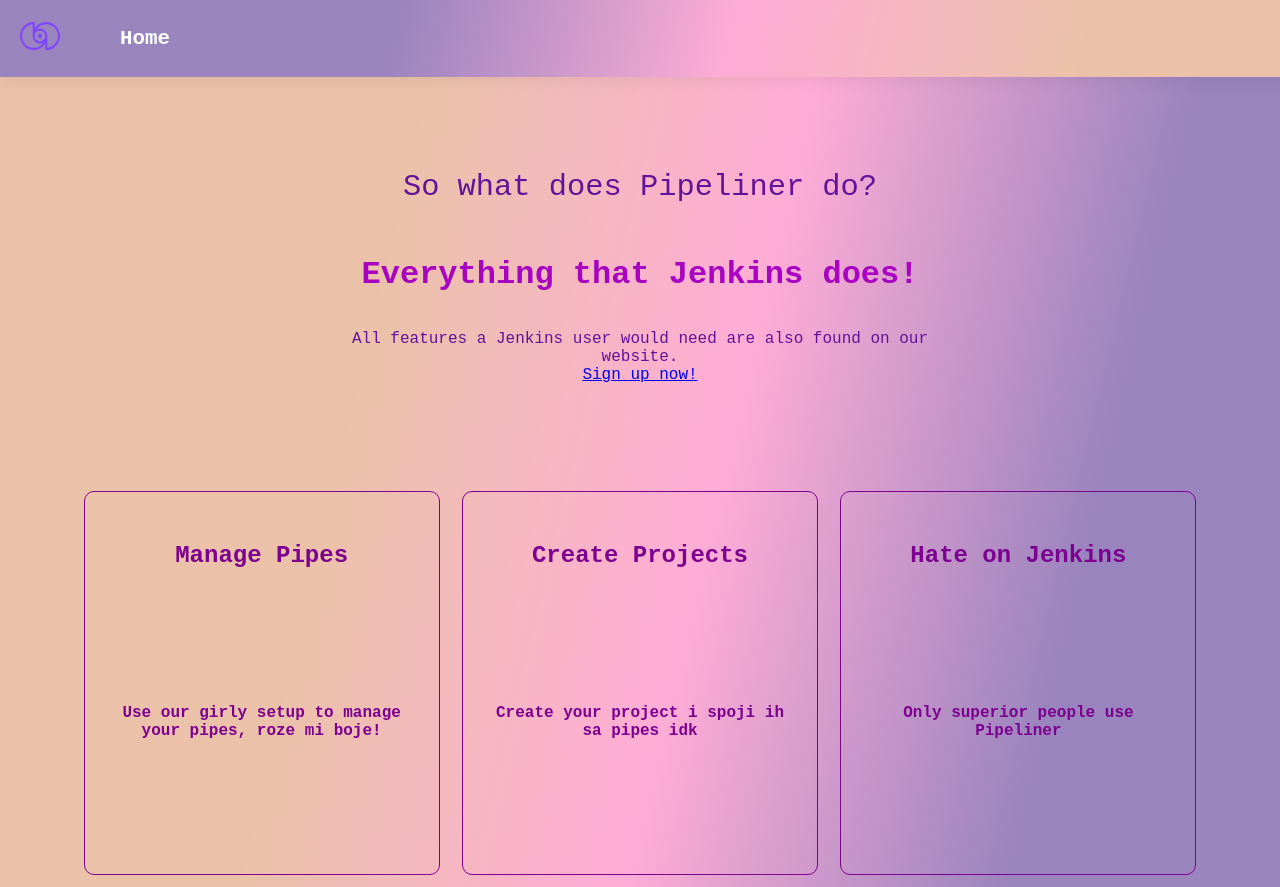
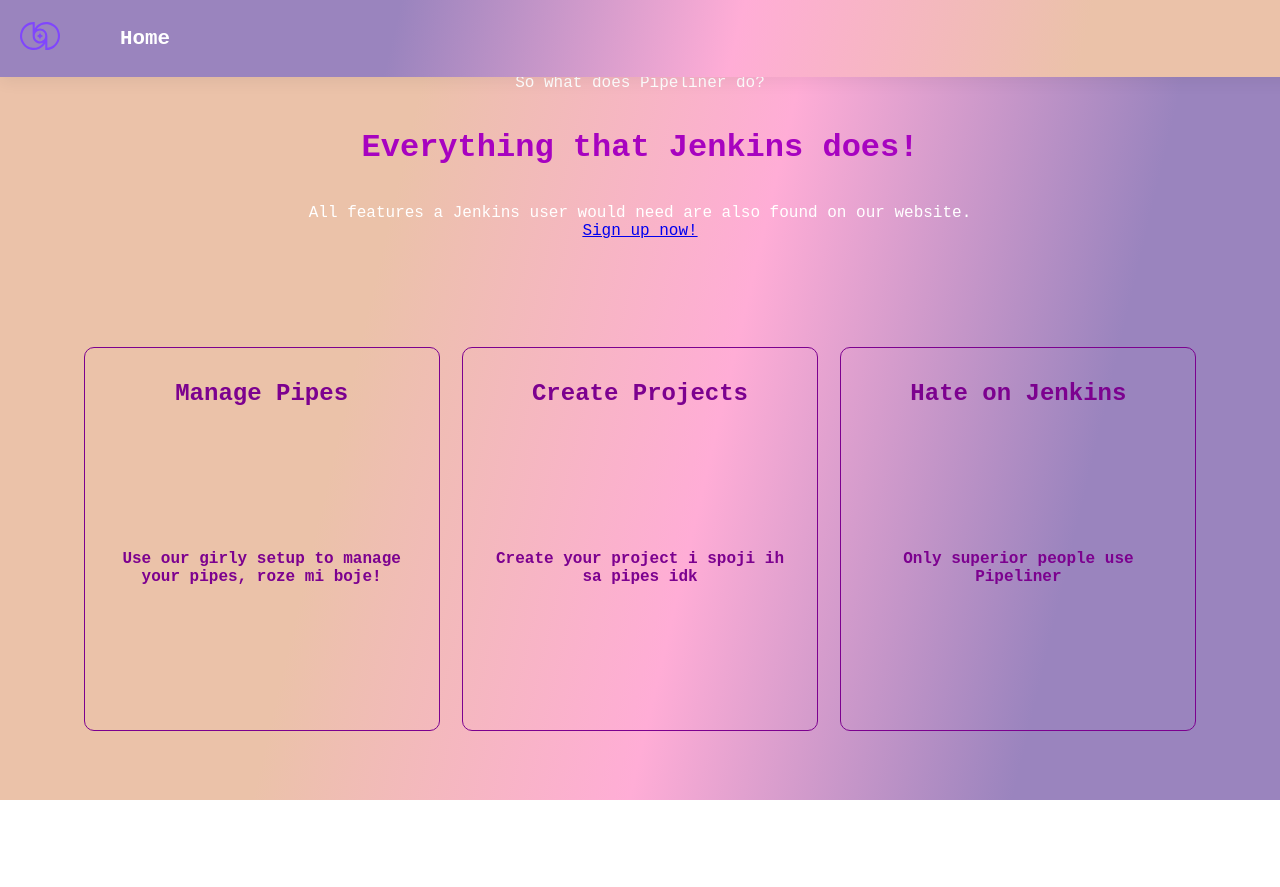
Before and after one commit to AminaNisic/AntColony-CaseStudy, a React (Create React App) app in the folder client/: page /features in a window 1280 px wide. After the commit the page ends 800 px from the top, so only its background shows below. Built offline with nearby package versions, Linux system fonts and the light colour scheme; no server answers.

Commit message:
Add files via upload

```diff
--- a/client/src/pages/Features.js
+++ b/client/src/pages/Features.js
@@ -19,15 +19,15 @@
     ];
 
 return (
-        <div className="features-wrapper">
+    <div className="features-container">
         <div className="features-top">
-                <p className="features-subheading">
+            <p className="features-heading1">
                 So what does Pipeliner do?
             </p>
-                <h1 className="features-subheading2">
+            <h1 className="features-heading2">
                 Everything that Jenkins does!
             </h1>
-                <p className="features-text">
+            <p className="features-paragraph">
                 All features a Jenkins user would need are also found on our website.
                 <br />
                 <Link to= "/register" >Sign up now!</Link>
@@ -36,9 +36,7 @@
         <div className="features-bottom">
             {infoData.map((data) => (
                 <div className="features-info">
-                    <div className="info-boxes">
                     <img src={data.image} alt =""/>
-                    </div>
                     <h2>{data.title}</h2>
                     <p>{data.text}</p>
                 </div>
```
Lines whose indentation alone changed are shown as unchanged.
